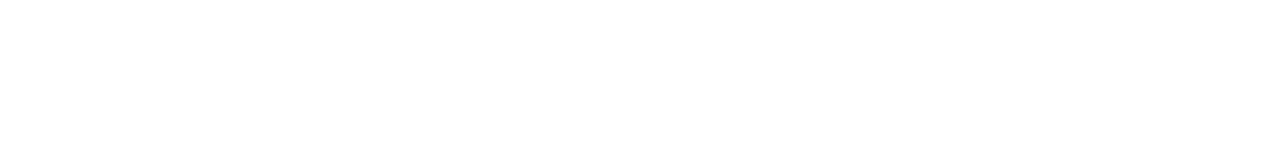
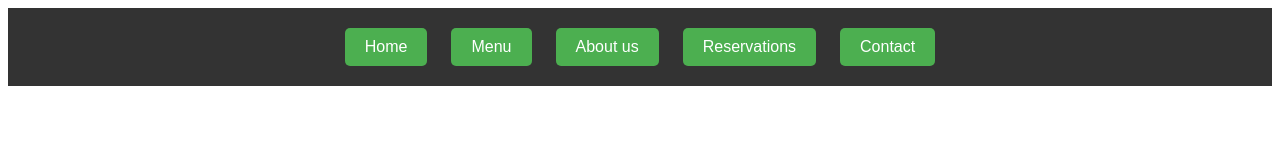
Before and after one commit to rgmt88/TOP-Restaurant-Page, a website built with webpack: page src/index.html in a window 1280 px wide. Built offline with nearby package versions, Linux system fonts and the light colour scheme.

Commit message:
added basic html structure and css file

```diff
--- a/src/index.html
+++ b/src/index.html
@@ -6,6 +6,18 @@
     <title>TOP-Restaurant-Page</title>
 </head>
 <body>
+    <header>
+        <nav>
+            <button>Home</button>
+            <button>Menu</button>
+            <button>About us</button>
+            <button>Reservations</button>
+            <button>Contact</button>
+        </nav>
+    </header>
 
+    <div id="content">
+
+    </div>
 </body>
 </html>
--- a/src/index.js
+++ b/src/index.js
@@ -0,0 +1 @@
+import './style.css';
--- /dev/null
+++ b/src/style.css
@@ -0,0 +1,22 @@
+header {
+    background-color: #333; /* Dark background for the header */
+    padding: 20px 0; /* Top and bottom padding */
+    text-align: center; /* Center aligning the navigation */
+  }
+
+  nav button {
+    background-color: #4CAF50; /* Green background for buttons */
+    color: white; /* White text color */
+    border: none; /* Remove border */
+    padding: 10px 20px; /* Padding inside the buttons */
+    margin: 0 10px; /* Margin between buttons */
+    font-size: 16px; /* Text size */
+    cursor: pointer; /* Cursor changes to pointer to indicate clickable */
+    border-radius: 5px; /* Rounded corners for the buttons */
+    transition: background-color 0.3s, transform 0.3s; /* Smooth transition for hover effects */
+  }
+
+  nav button:hover {
+    background-color: #55a95d; /* Slightly lighter green when hovering */
+    transform: scale(1.05); /* Slightly larger on hover */
+  }
```
Also changed, not shown: dist/index.html, dist/main.js.
